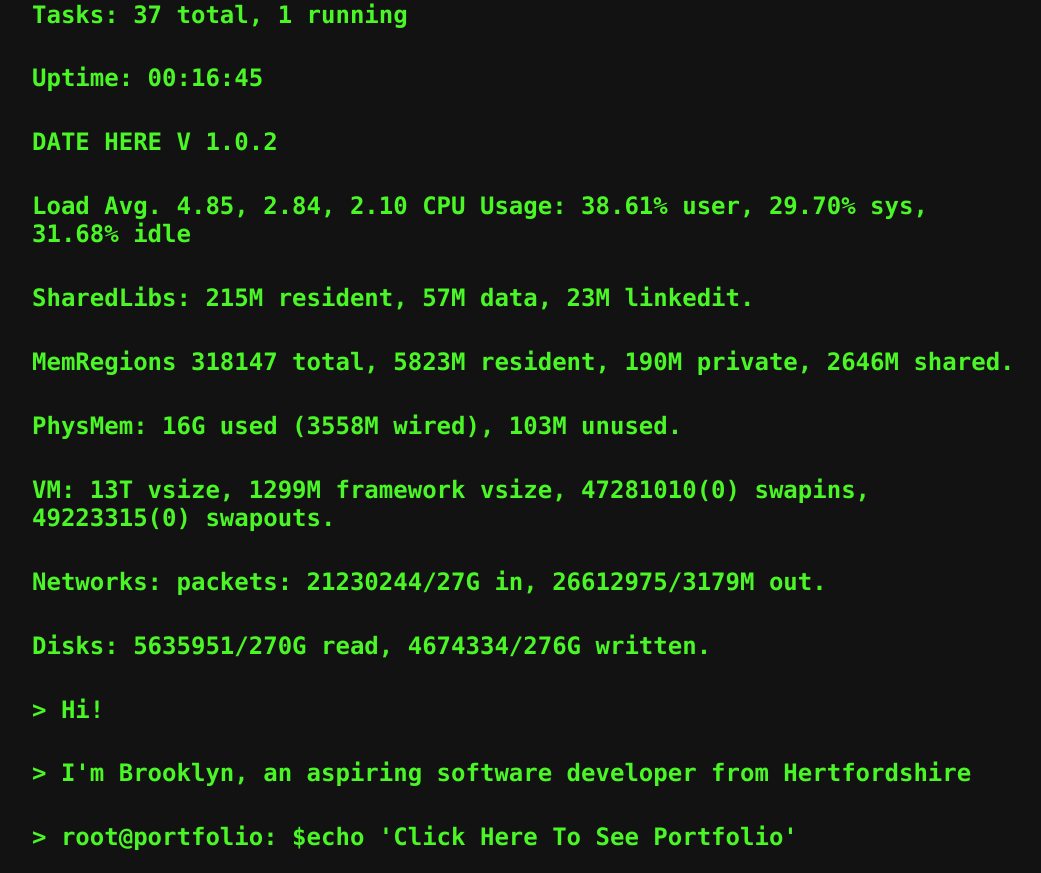
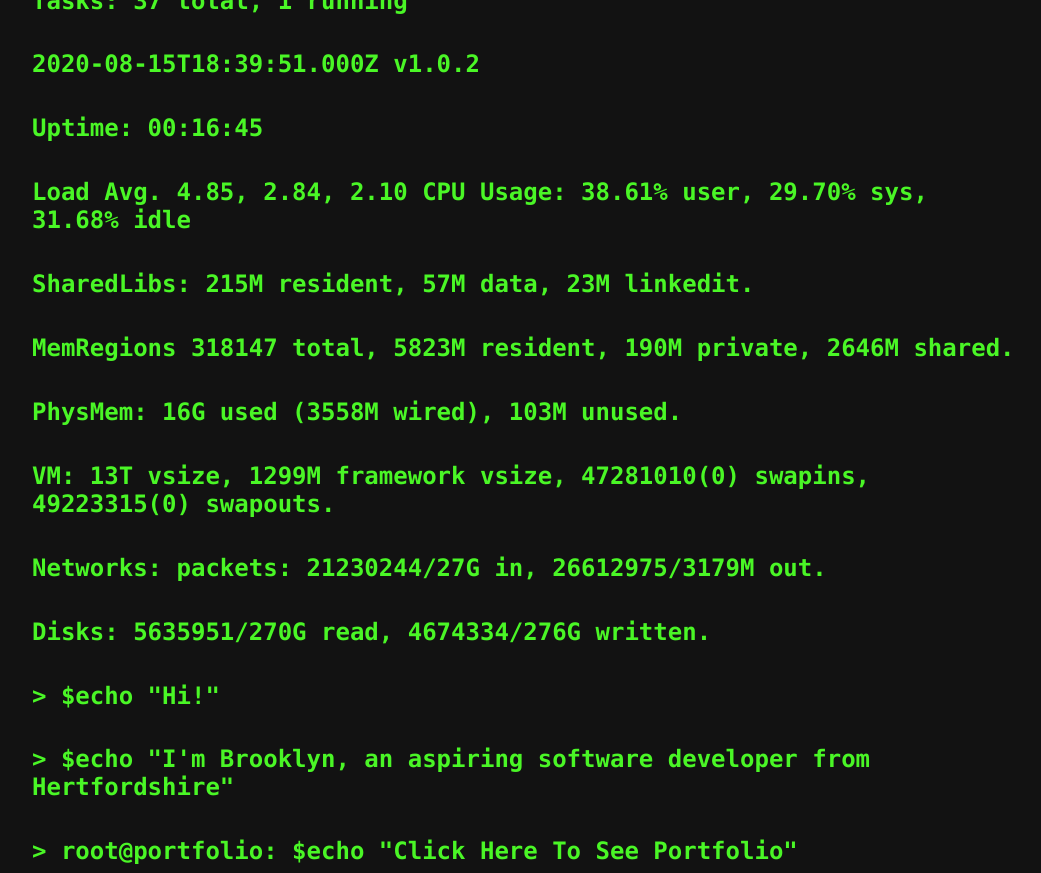
Before and after one commit to BrooklynP/portfolio, an Angular app: page / in a window 1280 px wide. Shown: the whole page, without its empty margins (116-1157 px from the left). Built offline with nearby package versions, Linux system fonts and the light colour scheme.

Commit message:
made wording consistent

```diff
--- a/src/app/pages/landing-page/landing-page.component.ts
+++ b/src/app/pages/landing-page/landing-page.component.ts
@@ -22,8 +22,8 @@ export class LandingPageComponent implements OnInit {
   public messageToDisplayLine13 = '';
 
   private messageLine1 = 'Tasks: 37 total, 1 running';
-  private messageLine2 = 'Uptime: 00:16:45';
-  private messageLine3 = 'DATE HERE V 1.0.2';
+  private messageLine2 = ' v1.0.2';
+  private messageLine3 = 'Uptime: 00:16:45';
   private messageLine4 = 'Load Avg. 4.85, 2.84, 2.10 CPU Usage: 38.61% user, 29.70% sys, 31.68% idle';
   private messageLine5 = 'SharedLibs: 215M resident, 57M data, 23M linkedit.';
   private messageLine6 = 'MemRegions 318147 total, 5823M resident, 190M private, 2646M shared.';
@@ -31,13 +31,14 @@ export class LandingPageComponent implements OnInit {
   private messageLine8 = 'VM: 13T vsize, 1299M framework vsize, 47281010(0) swapins, 49223315(0) swapouts.';
   private messageLine9 = 'Networks: packets: 21230244/27G in, 26612975/3179M out.';
   private messageLine10 = 'Disks: 5635951/270G read, 4674334/276G written.';
-  private messageLine11 = '> Hi!';
-  private messageLine12 = "> I'm Brooklyn, an aspiring software developer from Hertfordshire";
-  private messageLine13 = " > root@portfolio: $echo 'Click Here To See Portfolio'";
+  private messageLine11 = "> $echo \"Hi!\"";
+  private messageLine12 = "> $echo \"I'm Brooklyn, an aspiring software developer from Hertfordshire\"";
+  private messageLine13 = " > root@portfolio: $echo \"Click Here To See Portfolio\"";
 
   private readonly TypingSpeed = 5;
 
   constructor(public router: Router) {
+    this.messageLine2 = (new Date()).toISOString() + this.messageLine2;
 
   }
 
```
